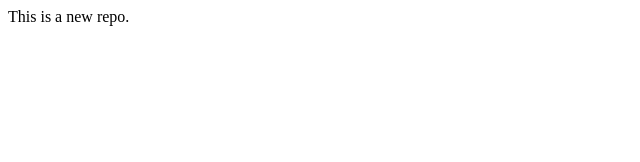
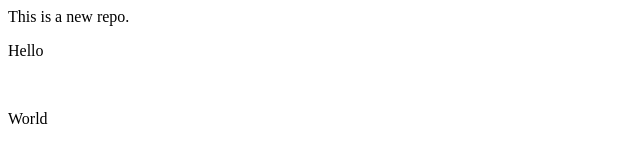
Before and after one commit to Nibedita-04/localrepo, a plain HTML site: page index.html in a window 1280 px wide. Shown: the full height of the page, 0-640 px from the left. Drawn offline with Linux system fonts and the light colour scheme.

Commit message:
New tags in html

```diff
--- a/index.html
+++ b/index.html
@@ -1 +1,4 @@
 <p>This is a new repo.</p>
+<p>Hello</p>
+<br>
+<p>World</p>
```
